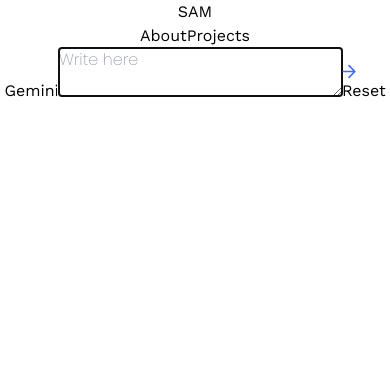
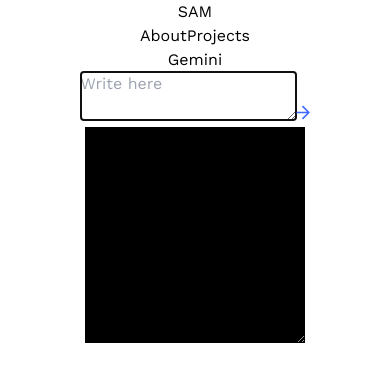
Before and after one commit to reignoverall/portfolio, a React (Vite) app: page /gemini in a window 390 px wide. Shown: the top 382 px of the page. Built offline with nearby package versions, Linux system fonts and the light colour scheme.

Commit message:
Most fluent look for Mobile so far CSS , perfected typewriting effect with prompt response

```diff
--- a/src/index.css
+++ b/src/index.css
@@ -62,6 +62,10 @@ body:has(.card[data-color="green"]:hover) {
     @apply block p-2.5 w-full text-sm text-gray-900 bg-white rounded-lg border border-gray-200 focus:ring-blue-500 focus:border-blue-500 mt-2.5 font-normal;
   }
 
+  .textareas {
+    @apply translate-y-20 p-2.5 w-auto text-sm text-white bg-black rounded-md border border-gray-200 focus:ring-blue-500 focus:border-red-500 mt-2.5 font-poppins text-sm;
+  }
+
   .btn {
     @apply text-white bg-gradient-to-r from-[#f03518] to-[#0072ff] focus:ring-4 focus:outline-none focus:ring-blue-300 font-medium rounded-lg text-sm w-full sm:w-auto px-5 py-2.5 text-center;
   }
@@ -93,6 +97,14 @@ body:has(.card[data-color="green"]:hover) {
   .cta-text {
     @apply text-black font-extrabold flex-1 text-3xl max-md:text-center;
   }
+}
+
+.gemini {
+  color: #d2e4ff;
+  font-size: 12px;
+  border-color: cadetblue;
+  background-color: black;
+  font-family: Poppins;
 }
 
 .glassmorphism {
--- a/src/pages/Gemini.jsx
+++ b/src/pages/Gemini.jsx
@@ -67,10 +67,11 @@ const Gemini = () => {
   }, []);
 
   return (
-    <section className="text-xl w-screen h-screen flex items-center bg-black text-white ">
-      Gemini
+    <section className="text-xl w-screen h-screen flex items-center bg-black text-white justify-center ">
+      <span className="font-light header mt-16">Gemini</span>
+      <div className="flex-col ">
         <textarea
-        className="text-black ml-6 rounded font-poppins"
+          className="text-black ml-6 rounded font-sans mb-20"
           value={ques}
           placeholder="Write here"
           onChange={(e) => {
@@ -84,13 +85,16 @@ const Gemini = () => {
           disabled={loading}
           onClick={handleGenerate}
         >
-        <img src={arrow} className="w-7 h-4 object-contain resize" />
-
-        <button onClick={handleReset} className="neo-btn">
-          Reset
+          <img src={arrow} className="w-7 h-4 object-contain " />
         </button>
-      </button>
-      <dialog className={styles.container}> {data}</dialog>
+        <textarea
+          className="gemini rounded-lg w-96 h-max"
+          value={data}
+          rows={12}
+        >
+          {data}
+        </textarea>
+      </div>
     </section>
   );
 };
```
Lines whose indentation alone changed are shown as unchanged.
